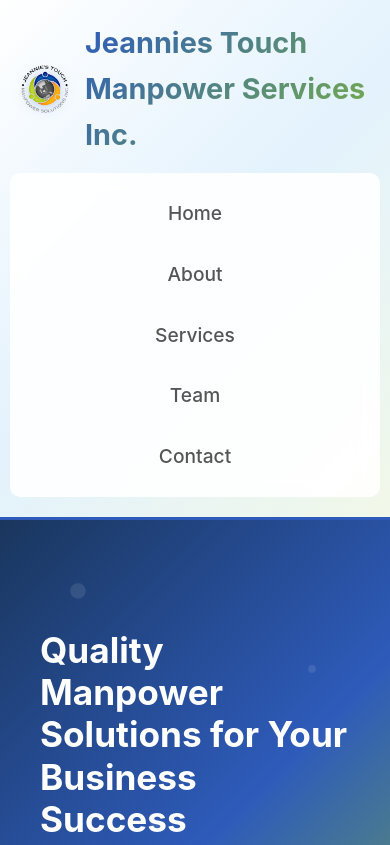
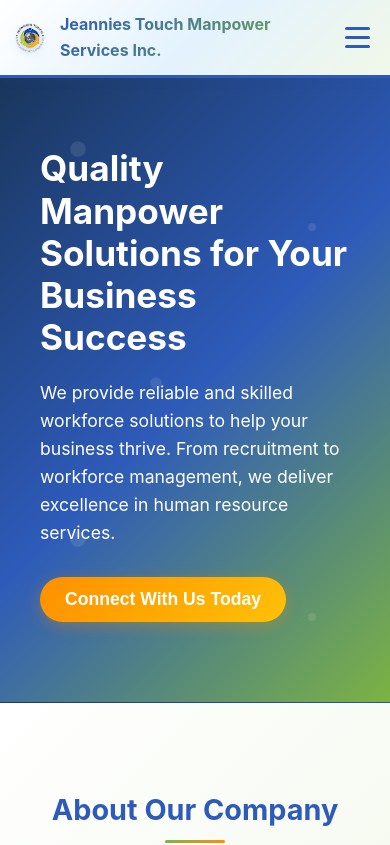
Before and after one commit to JamesRussellDelaRosa/jtmsi_website, a React (Create React App) app: page / in a window 390 px wide. Shown: the top 845 px of the page. Built offline with nearby package versions, Linux system fonts and the light colour scheme.

Commit message:
improve the responsiveness of the website

```diff
--- a/src/App.css
+++ b/src/App.css
@@ -63,6 +63,52 @@
   align-items: center;
   border-bottom: 3px solid var(--primary-blue);
   box-shadow: 0 2px 10px rgba(46, 91, 186, 0.1);
+  position: sticky;
+  top: 0;
+  z-index: 1000;
+  backdrop-filter: blur(10px);
+  transition: all 0.3s ease;
+}
+
+.App-header.scrolled {
+  padding: 15px 40px;
+  background: rgba(255, 255, 255, 0.95);
+  backdrop-filter: blur(15px);
+  box-shadow: 0 4px 20px rgba(46, 91, 186, 0.15);
+  border-bottom: 2px solid var(--primary-blue);
+}
+
+.App-header.scrolled .App-logo-graphic {
+  height: 40px;
+  width: 40px;
+}
+
+.App-header.scrolled .logo-text {
+  font-size: 1.6em;
+}
+
+/* Mobile Menu Toggle */
+.mobile-menu-toggle {
+  display: none;
+  flex-direction: column;
+  background: none;
+  border: none;
+  cursor: pointer;
+  padding: 5px;
+  z-index: 1001;
+}
+
+.mobile-menu-toggle span {
+  width: 25px;
+  height: 3px;
+  background: var(--primary-blue);
+  margin: 3px 0;
+  transition: 0.3s;
+  border-radius: 2px;
+}
+
+.mobile-menu-toggle:hover span {
+  background: var(--primary-green);
 }
 
 .logo-container {
@@ -794,35 +840,85 @@
 /* Basic Responsive Design */
 @media (max-width: 768px) {
   .App-header {
+    flex-direction: row;
+    justify-content: space-between;
+    align-items: center;
+    padding: 15px 20px;
+    background: linear-gradient(135deg, var(--white) 0%, var(--light-blue) 50%, var(--light-green) 100%);
+    position: sticky;
+    top: 0;
+    z-index: 1000;
+    min-height: auto;
+  }
+
+  .App-header.scrolled {
+    padding: 10px 20px;
+  }
+
+  .logo-container {
+    margin-bottom: 0;
+    flex: 1;
+  }
+
+  .logo-container .App-logo-graphic {
+    height: 35px;
+    width: 35px;
+  }
+
+  .logo-container .logo-text {
+    font-size: 1.2em;
+  }
+
+  .mobile-menu-toggle {
+    display: flex;
+  }
+
+  .App-nav {
+    position: absolute;
+    top: 100%;
+    left: 0;
+    right: 0;
+    background: rgba(255, 255, 255, 0.98);
+    backdrop-filter: blur(15px);
+    border-radius: 0 0 15px 15px;
+    box-shadow: 0 5px 20px rgba(46, 91, 186, 0.2);
+    transform: translateY(-100%);
+    opacity: 0;
+    visibility: hidden;
+    transition: all 0.3s ease;
+    display: flex;
     flex-direction: column;
     padding: 20px;
-    background: linear-gradient(135deg, var(--white) 0%, var(--light-blue) 50%, var(--light-green) 100%);
+    gap: 10px;
   }
-  .logo-container {
-    margin-bottom: 15px;
+
+  .App-nav.mobile-menu-open {
+    transform: translateY(0);
+    opacity: 1;
+    visibility: visible;
   }
-  .App-nav {
-    width: 100%;
-    display: flex;
-    flex-direction: column;
-    align-items: center;
-    background: rgba(255, 255, 255, 0.9);
-    padding: 10px;
+
+  .App-nav a {
+    margin: 0;
+    font-size: 1.1em;
+    padding: 12px 20px;
     border-radius: 10px;
-    backdrop-filter: blur(10px);
+    transition: all 0.3s ease;
+    text-align: center;
+    border: 2px solid transparent;
   }
-  .App-nav a {
-    margin: 10px 0;
-    font-size: 1.2em;
-    padding: 5px 15px;
-    border-radius: 20px;
-    transition: all 0.3s ease;
-  }
+
   .App-nav a:hover {
     background: linear-gradient(135deg, var(--primary-blue), var(--primary-green));
     color: var(--white);
-    transform: scale(1.05);
+    transform: scale(1.02);
+    border-color: var(--primary-blue);
   }
+
+  .hero-section {
+    padding-top: 40px;
+  }
+
   .hero-section h2 {
     font-size: 2.2em;
   }
@@ -834,6 +930,42 @@
   }
   .service-item {
     margin-bottom: 20px;
+  }
+}
+
+/* Large tablets and small desktop */
+@media (min-width: 769px) and (max-width: 1024px) {
+  .App-header {
+    padding: 18px 35px;
+  }
+
+  .logo-container .logo-text {
+    font-size: 1.6em;
+  }
+
+  .App-nav a {
+    margin: 0 12px;
+    font-size: 1em;
+  }
+}
+
+/* Extra small screens */
+@media (max-width: 480px) {
+  .App-header {
+    padding: 12px 15px;
+  }
+
+  .App-header.scrolled {
+    padding: 8px 15px;
+  }
+
+  .logo-container .logo-text {
+    font-size: 1em;
+  }
+
+  .logo-container .App-logo-graphic {
+    height: 30px;
+    width: 30px;
   }
 }
 
--- a/src/App.js
+++ b/src/App.js
@@ -9,7 +9,9 @@
     message: ''
   });
   const [formStatus, setFormStatus] = useState(''); // To show success/error messages
+  const [mobileMenuOpen, setMobileMenuOpen] = useState(false);
   const observerRef = useRef(null);
+  const headerRef = useRef(null);
 
   // Intersection Observer for scroll animations
   useEffect(() => {
@@ -39,6 +41,23 @@
     };
   }, []);
 
+  // Scroll effect for header
+  useEffect(() => {
+    const handleScroll = () => {
+      const header = headerRef.current;
+      if (header) {
+        if (window.scrollY > 100) {
+          header.classList.add('scrolled');
+        } else {
+          header.classList.remove('scrolled');
+        }
+      }
+    };
+
+    window.addEventListener('scroll', handleScroll);
+    return () => window.removeEventListener('scroll', handleScroll);
+  }, []);
+
   const handleNavClick = (event) => {
     event.preventDefault();
     const clickedLink = event.currentTarget; // Store a reference to the clicked link
@@ -56,7 +75,14 @@
           clickedLink.classList.remove('nav-link-jump');
         }
       }, 300); // Duration should match CSS animation duration
+
+      // Close mobile menu after clicking
+      setMobileMenuOpen(false);
     }
+  };
+
+  const toggleMobileMenu = () => {
+    setMobileMenuOpen(!mobileMenuOpen);
   };
 
   const handleInputChange = (event) => {
@@ -97,12 +123,17 @@
 
   return (
     <div className="App">
-      <header className="App-header">
+      <header className="App-header" ref={headerRef}>
         <div className="logo-container">
           <img src={logo} className="App-logo-graphic" alt="Jeannies Touch Manpower Services Inc. Logo" />
           <span className="logo-text">Jeannies Touch Manpower Services Inc.</span>
         </div>
-        <nav className="App-nav">
+        <button className="mobile-menu-toggle" onClick={toggleMobileMenu}>
+          <span></span>
+          <span></span>
+          <span></span>
+        </button>
+        <nav className={`App-nav ${mobileMenuOpen ? 'mobile-menu-open' : ''}`}>
           <a href="#home" onClick={handleNavClick}>Home</a>
           <a href="#about" onClick={handleNavClick}>About</a>
           <a href="#services" onClick={handleNavClick}>Services</a>
```
